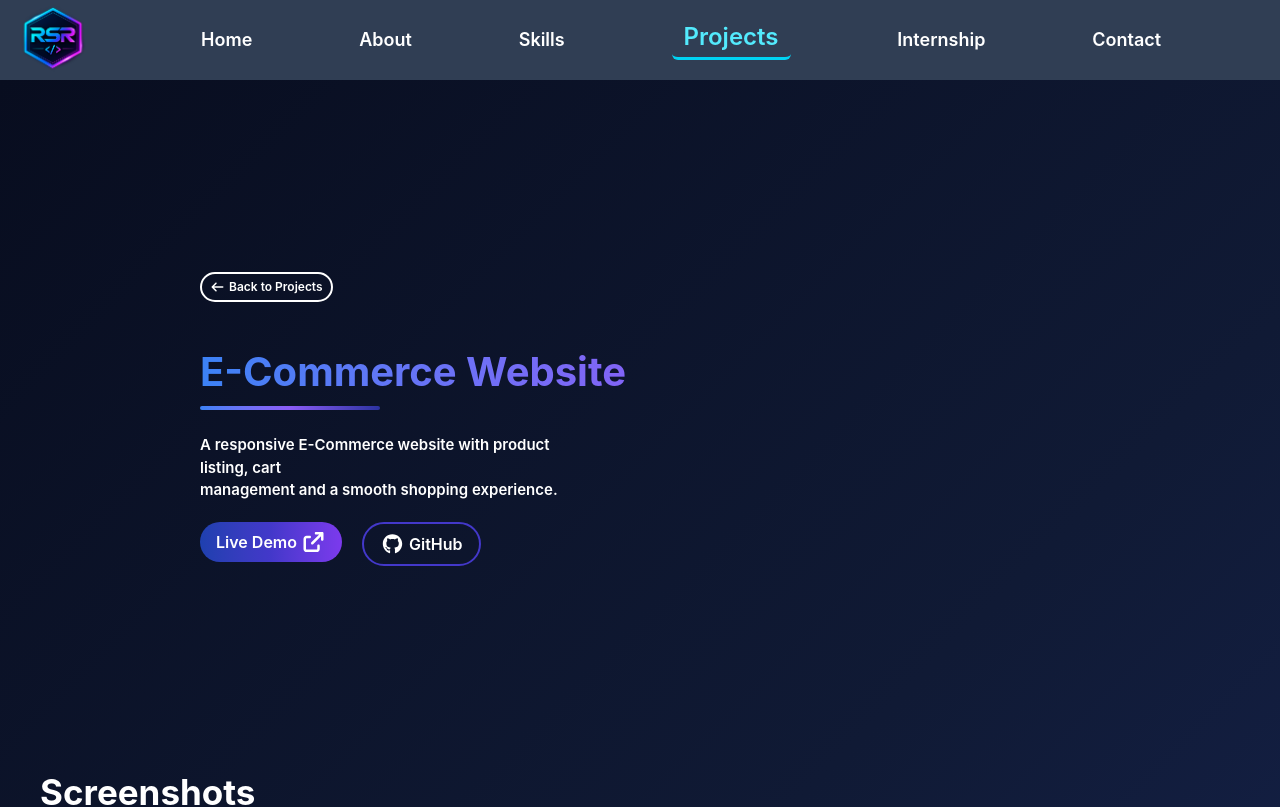
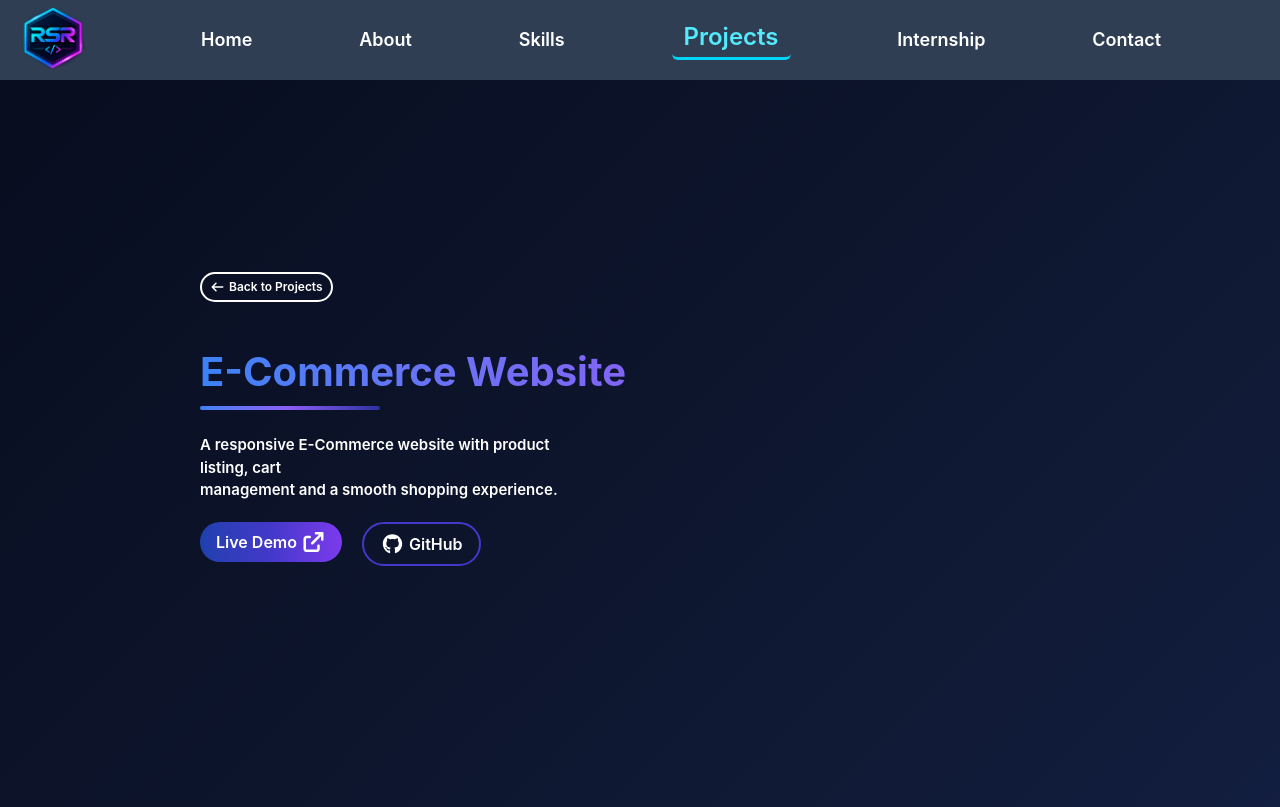
Before and after one commit to RachitRawat720/portfolio-website, a React (Vite) app: page /projects/e-commerce in a window 1280 px wide. Shown: the top 807 px of the page. Built offline with nearby package versions, Linux system fonts and the light colour scheme.

Commit message:
improvement in project page

```diff
--- a/src/components/projects/E_Commerce.jsx
+++ b/src/components/projects/E_Commerce.jsx
@@ -69,7 +69,7 @@ const E_Commerce = () => {
                     once: true
                 }}
 
-            className='flex flex-col sm:ml-20 md:ml-30 lg:ml-40 pt-40 pb-50'>
+            className='flex flex-col sm:ml-20 md:ml-30 lg:ml-40 pt-40 pb-60'>
                 <Link to = '/projects' className='w-fit border-2 border-white text-white rounded-4xl flex gap-1 px-2 py-1 justify-center items-center text-[12px] hover:cursor-pointer hover:text-black hover:bg-white transition-colors duration-200 font-semibold'><FontAwesomeIcon icon={faArrowLeft} />Back to Projects</Link>
 
                 <h2 className='mt-10 text-[26px] sm:text-[28px] md:text-[32px] lg:text-[36px] xl:text-[40px] font-bold bg-linear-to-r from-[#3B82F6] via-[#8B5CF6] to-[#3239b9d2] bg-clip-text text-transparent'>E-Commerce Website</h2>
```
